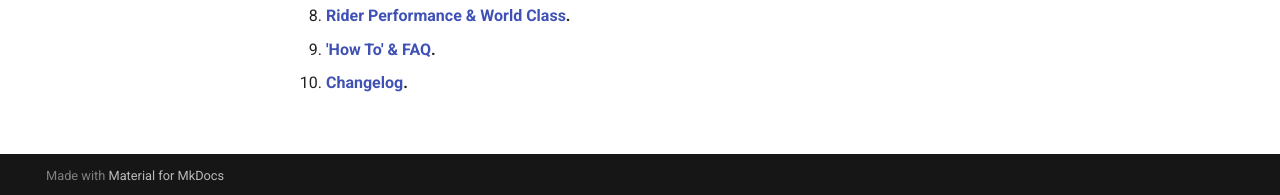
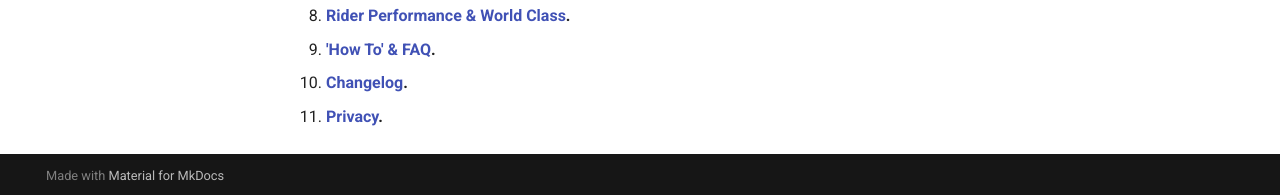
Before and after one commit to gazhay/rules-clubladder, an MkDocs documentation site: the page built from docs/index.md, in a window 1280 px wide and 1016 px high. Shown: the part 818-1013 px from the top of the window. Built offline with MkDocs 1.6.1 and Material for MkDocs 9.7.7, drawn with Linux system fonts in a browser that asks for light colours.

Commit message:
Update index.md

```diff
--- a/docs/index.md
+++ b/docs/index.md
@@ -18,3 +18,4 @@ The league mixes all teams, all rankings, together in one league, allowing for a
 8. **[Rider Performance & World Class](performance.md).**
 9. **['How To' & FAQ](how-to.md).**
 10. **[Changelog](changelog.md).**
+11. **[Privacy](privacy.md).**
```
